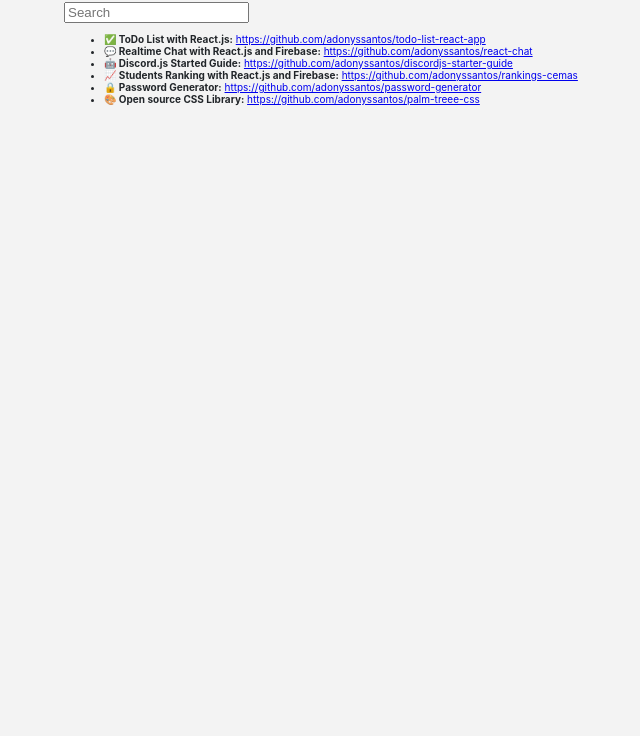
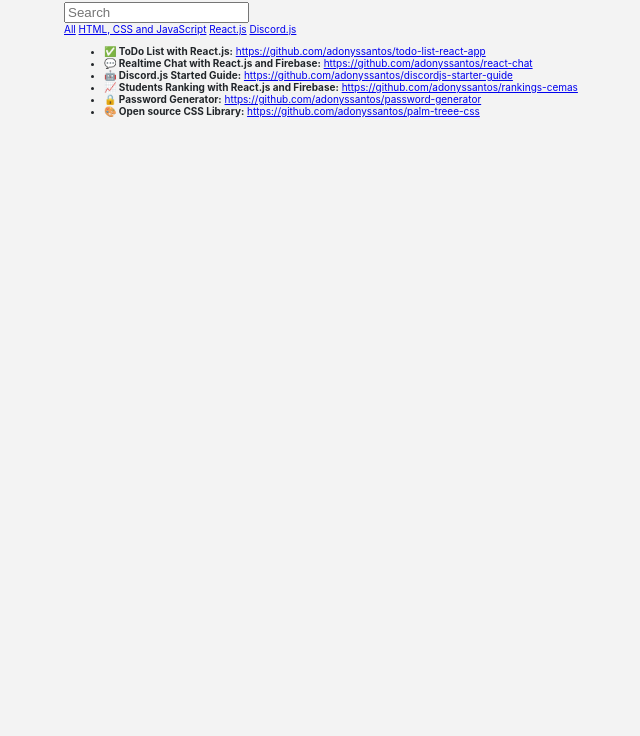
Before and after one commit to adonyssantos/adonyssantos.github.io, a plain HTML site: page index.html in a window 1280 px wide. Shown: the part 64-800 px from the top of the page, without its empty margins (0-640 px from the left). Drawn offline with Linux system fonts and the light colour scheme.

Commit message:
Add links nav

```diff
--- a/index.html
+++ b/index.html
@@ -21,6 +21,12 @@
 						<input type="text" name="search-bar" id="search-bar" class="search-bar" placeholder="Search">
 					</label>
 				</form>
+			</nav>
+			<nav class="links">
+				<a href="#" class="active">All</a>
+				<a href="#">HTML, CSS and JavaScript</a>
+				<a href="#">React.js</a>
+				<a href="#">Discord.js</a>
 			</nav>
 		</header>
 		<section id="project">
```
